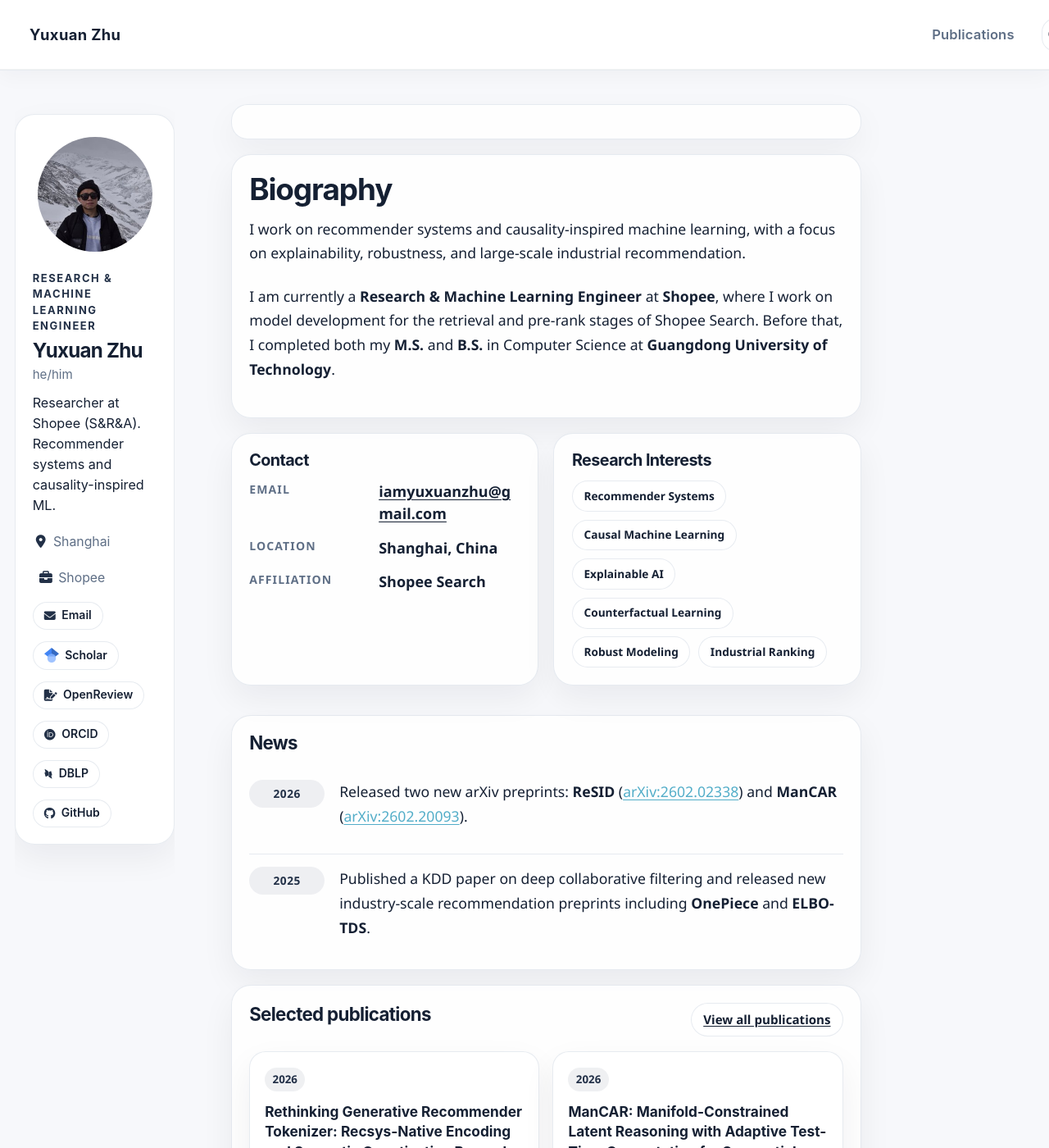
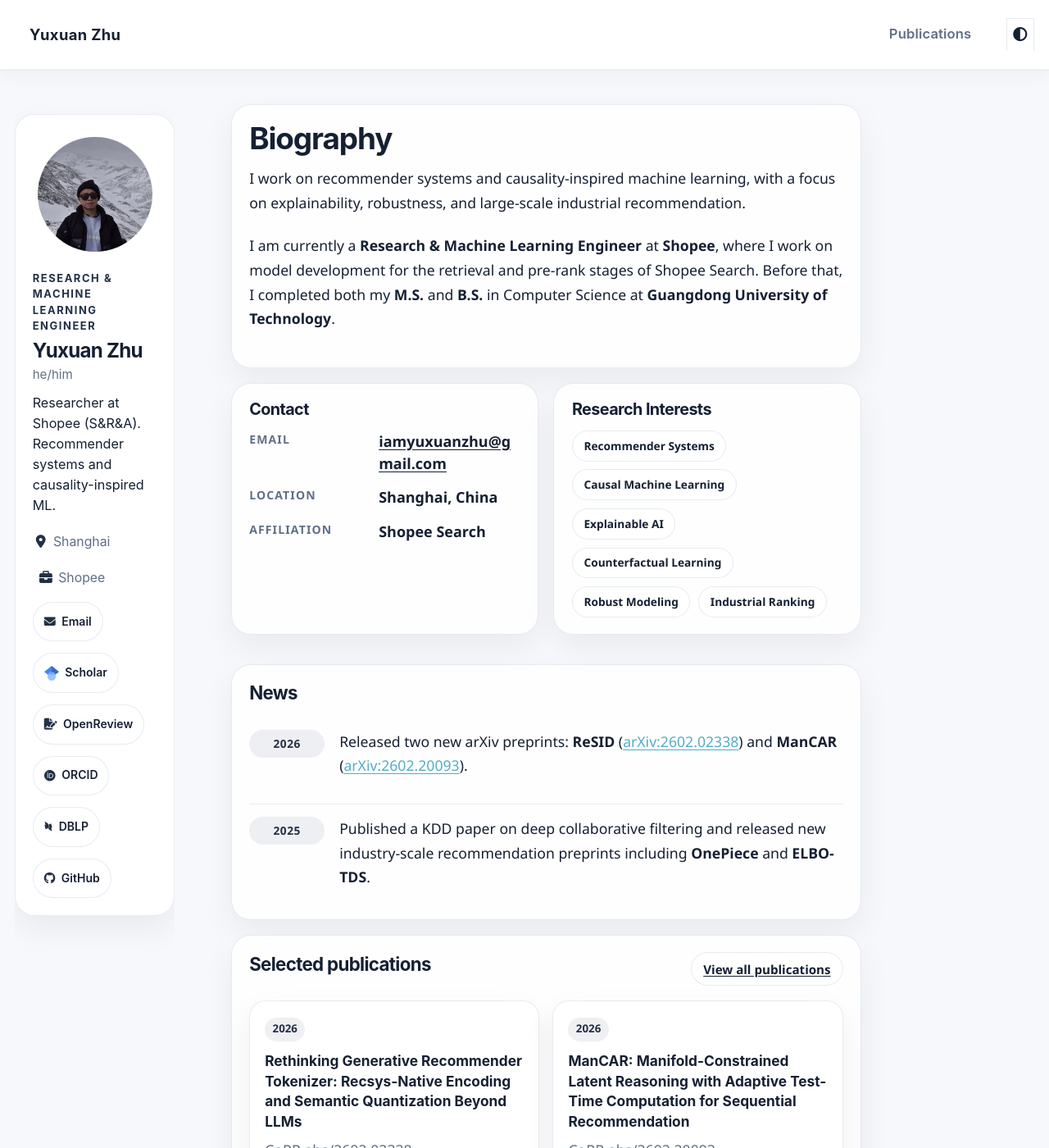
Before and after one commit to EthanChu7/yuxuan.zhu.github.io, a Jekyll site: the page built from _pages/about.md, in a window 1280 px wide and 1400 px high. Shown: the whole window at 82% size. Built offline with Jekyll 4.4.1, drawn with Linux system fonts in a browser that asks for light colours; some web fonts are replaced; a script bundle is joined from its source files by our own code; library files that are not in the unit come from our copies.

Commit message:
Polish homepage header and profile layout

```diff
--- a/_layouts/single.html
+++ b/_layouts/single.html
@@ -24,7 +24,11 @@
     {% if page.modified %}<meta itemprop="dateModified" content="{{ page.modified | date: "%B %d, %Y" }}">{% endif %}
 
     <div class="page__inner-wrap">
-      {% unless page.header.overlay_color or page.header.overlay_image %}
+      {% assign has_page_header = false %}
+      {% if page.title or page.citation or page.read_time or page.modified or page.venue or page.date or page.paperurl or page.codeurl or page.slidesurl or page.bibtexurl %}
+        {% assign has_page_header = true %}
+      {% endif %}
+      {% unless page.header.overlay_color or page.header.overlay_image or has_page_header == false %}
         <header class="paper-header-card">
           {% if page.title %}<h1 class="page__title" itemprop="headline">{{ page.title | markdownify | remove: "<p>" | remove: "</p>" }}</h1>{% endif %}
           {% if page.citation %}<p class="paper-authors">{{ page.citation | split: ". (" | first }}</p>{% endif %}
--- a/assets/css/main.scss
+++ b/assets/css/main.scss
@@ -625,7 +625,6 @@
   display: inline-flex;
   align-items: center;
   min-width: 0;
-  margin-right: auto;
   color: var(--site-ink);
   text-decoration: none;
 }
@@ -645,10 +644,11 @@
 .masthead .visible-links {
   display: flex;
   align-items: center;
-  justify-content: flex-end;
+  justify-content: flex-start;
   flex: 0 0 auto;
   min-width: auto;
   gap: 0.35rem;
+  margin-left: 1.25rem;
 }
 
 .masthead .visible-links > li {
@@ -664,14 +664,15 @@
   color: var(--site-muted);
   padding: 0.72rem 0.9rem;
   margin: 0;
-  border-radius: 999px;
+  border-radius: 0;
+  border-bottom: 2px solid transparent;
 }
 
 .masthead .visible-links > li.selected > a,
 .masthead .visible-links > li > a:hover {
   color: var(--site-ink);
   text-decoration: none;
-  background: rgba(31, 41, 55, 0.06);
+  background: transparent;
 }
 
 html[data-theme="dark"] .masthead .visible-links > li > a {
@@ -681,23 +682,19 @@
 html[data-theme="dark"] .masthead .visible-links > li.selected > a,
 html[data-theme="dark"] .masthead .visible-links > li > a:hover {
   color: #edf4ff;
-  background: rgba(148, 163, 184, 0.12);
+  background: transparent;
 }
 
 .masthead .visible-links > li.selected > a {
   position: relative;
   color: var(--site-ink);
-  background: rgba(37, 99, 235, 0.09);
+  border-bottom-color: currentColor;
   pointer-events: auto;
   cursor: pointer;
 }
 
 .masthead .visible-links > li.selected > a::after {
   display: none;
-}
-
-html[data-theme="dark"] .masthead .visible-links > li.selected > a {
-  background: rgba(96, 165, 250, 0.16);
 }
 
 #site-nav {
@@ -709,6 +706,7 @@
   align-items: center;
   white-space: nowrap;
   width: 1%;
+  margin-left: 0.5rem;
 }
 
 .greedy-nav .visible-links #theme-toggle .theme-toggle__button {
@@ -879,6 +877,7 @@
 .sidebar .author__urls li a {
   display: inline-flex;
   align-items: center;
+  justify-content: center;
   gap: 0.42rem;
   padding: 0.42rem 0.72rem;
   border: 1px solid var(--site-border);
@@ -887,6 +886,8 @@
   font-size: 0.78rem;
   font-weight: 600;
   color: var(--site-ink);
+  min-height: 2.7rem;
+  line-height: 1.2;
 }
 
 .sidebar .author__urls li a:hover {
@@ -903,7 +904,8 @@
   width: 1rem;
   height: 1rem;
   flex: 0 0 1rem;
-  display: inline-block;
+  display: block;
+  object-fit: contain;
 }
 
 #main {
@@ -1360,6 +1362,7 @@
 
   .masthead .visible-links {
     gap: 0.1rem;
+    margin-left: 0.7rem;
   }
 
   .masthead .visible-links > li > a {
@@ -1383,6 +1386,10 @@
 
   .site-brand__title {
     font-size: 0.92rem;
+  }
+
+  .masthead .visible-links {
+    margin-left: 0.35rem;
   }
 
   .masthead .visible-links > li > a {
```
